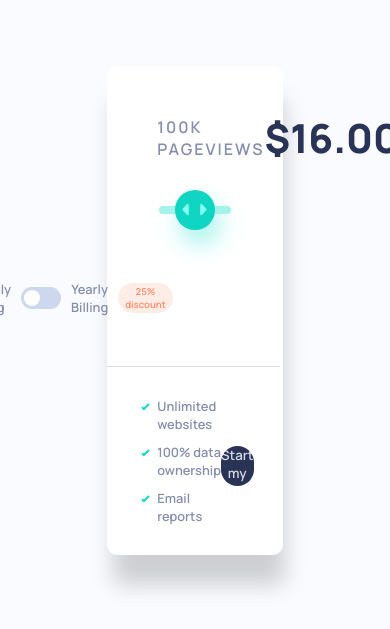
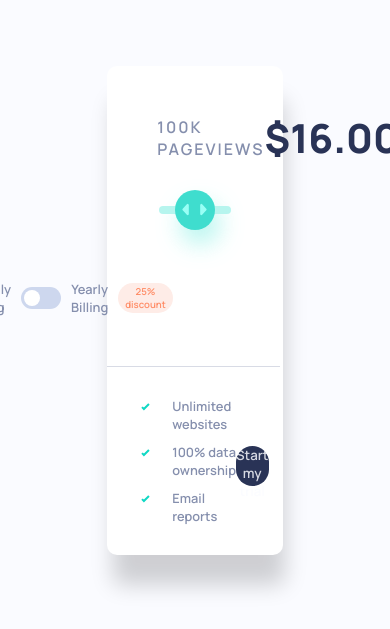
Before and after one commit to adrielgama/interactive-pricing-component-main, a plain HTML site: page index.html in a window 390 px wide. Shown: the part 303-932 px from the top of the page. Drawn offline with Linux system fonts and the light colour scheme.

Commit message:
space li

```diff
--- a/style.css
+++ b/style.css
@@ -135,6 +135,12 @@ p {
   background: hsl(174, 77%, 80%);
   outline: none;
   cursor: pointer;
+  opacity: 0.8;
+  transition: ease-in-out 0.2s;
+}
+
+.slider:hover {
+  opacity: 1;
 }
 
 .slider::after {
@@ -226,7 +232,7 @@ p {
 }
 
 .switch input:checked + .toggle {
-  background-color: #2196f3;
+  background-color: hsl(174, 86%, 45%);
 }
 
 .switch input:checked + .toggle:before {
@@ -256,6 +262,7 @@ hr {
   color: var(--txt-p);
   font-size: 0.8rem;
   margin-bottom: 10px;
+  padding-left: 15px;
 }
 
 .bot-form button {
@@ -264,4 +271,5 @@ hr {
   height: 40px;
   width: 170px;
   border-radius: 25px;
+  cursor: pointer;
 }
```
Also changed, not shown: 1 other file.
